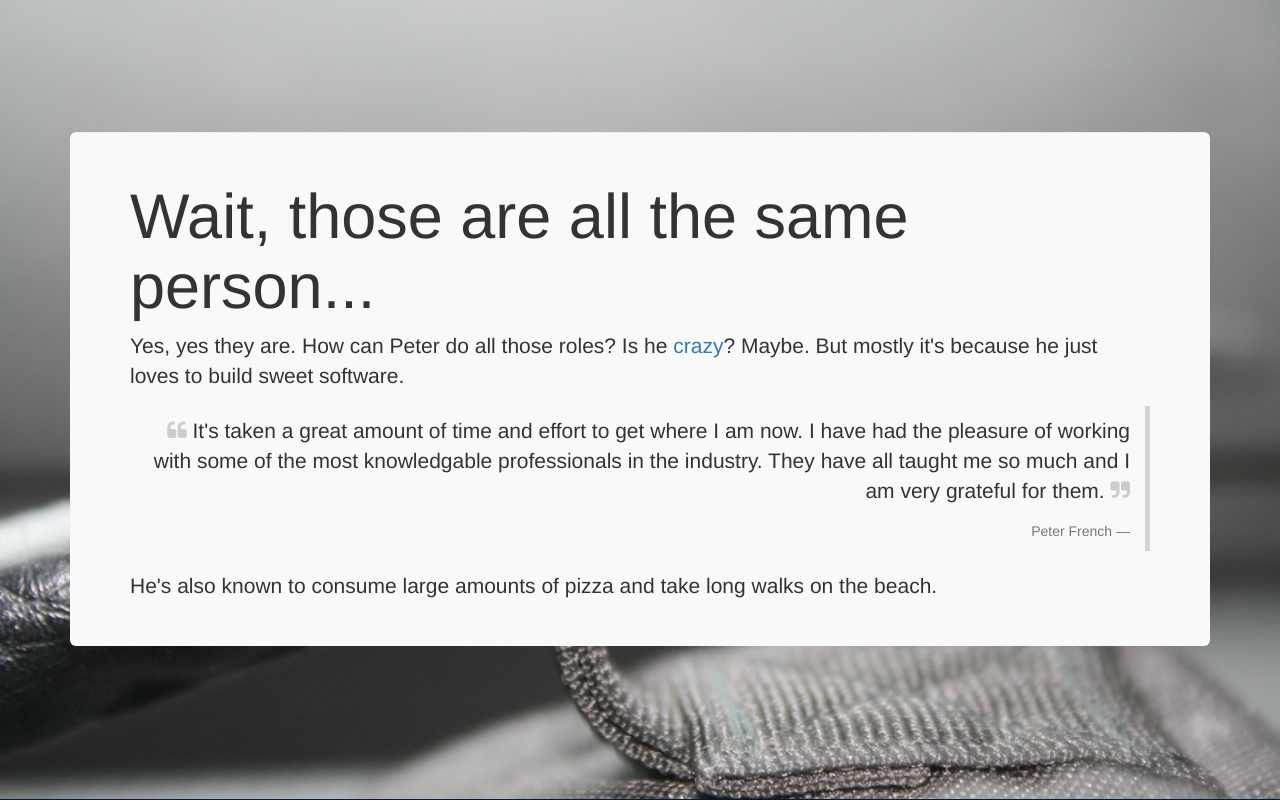
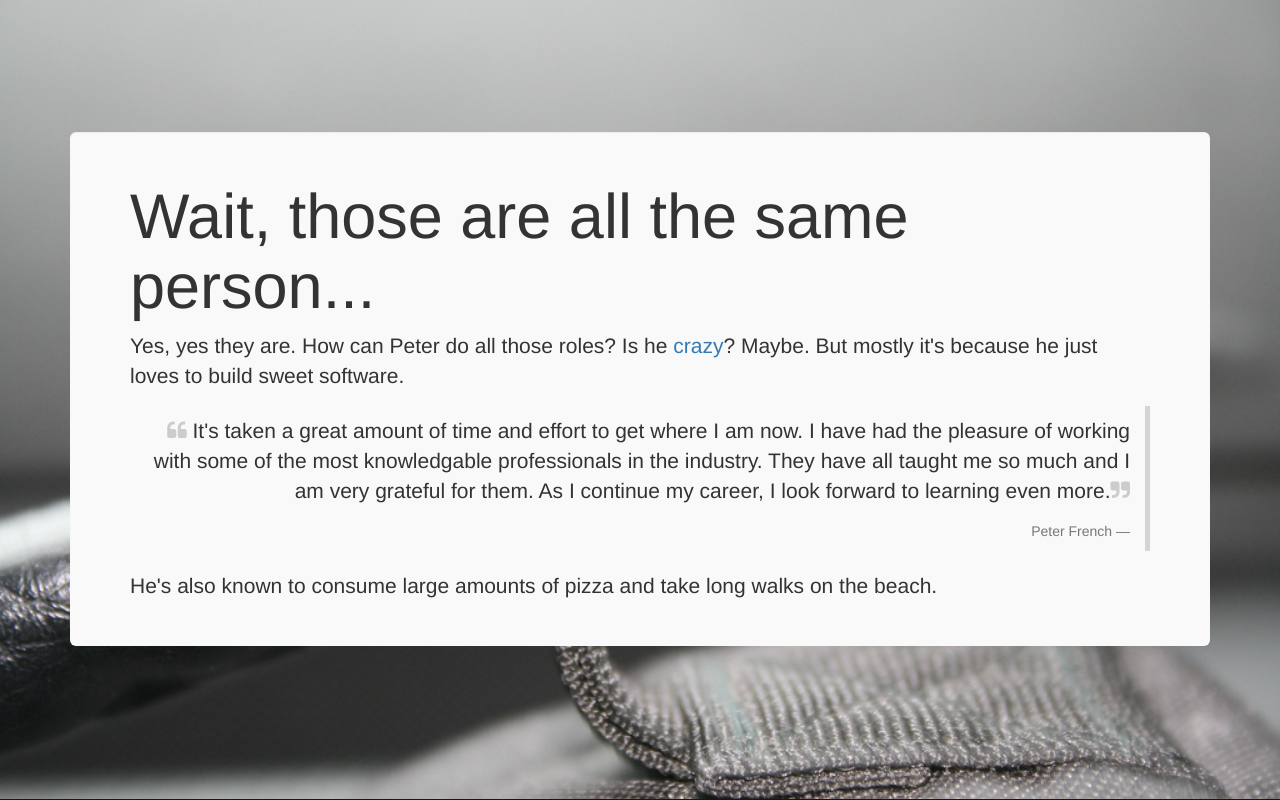
Before and after one commit to peterfrench/resume, a PHP site: page / in a window 1280 px wide. Shown: the part 4001-4801 px from the top of the page. Run offline with PHP 8.4, Linux system fonts and the light colour scheme; some libraries are stand-ins or nearby versions.

Commit message:
expanded quote

```diff
--- a/views/pages/confession.php
+++ b/views/pages/confession.php
@@ -4,7 +4,7 @@
 	<h2>Wait, those are all the same person...</h2>
 	<p>Yes, yes they are. How can Peter do all those roles? Is he <a href="https://www.youtube.com/watch?v=bd2B6SjMh_w&feature=youtu.be&t=35s" target="_blank">crazy</a>? Maybe. But mostly it's because he just loves to build sweet software.</p>
 	<blockquote class="blockquote-reverse">
-		<p><i class="fa fa-quote-left"></i> It's taken a great amount of time and effort to get where I am now. I have had the pleasure of working with some of the most knowledgable professionals in the industry. They have all taught me so much and I am very grateful for them. <i class="fa fa-quote-right"></i></p>
+		<p><i class="fa fa-quote-left"></i> It's taken a great amount of time and effort to get where I am now. I have had the pleasure of working with some of the most knowledgable professionals in the industry. They have all taught me so much and I am very grateful for them. As I continue my career, I look forward to learning even more.<i class="fa fa-quote-right"></i></p>
 		<footer>Peter French</footer>
 	</blockquote>
 	<p>He's also known to consume large amounts of pizza and take long walks on the beach.</p>
```
